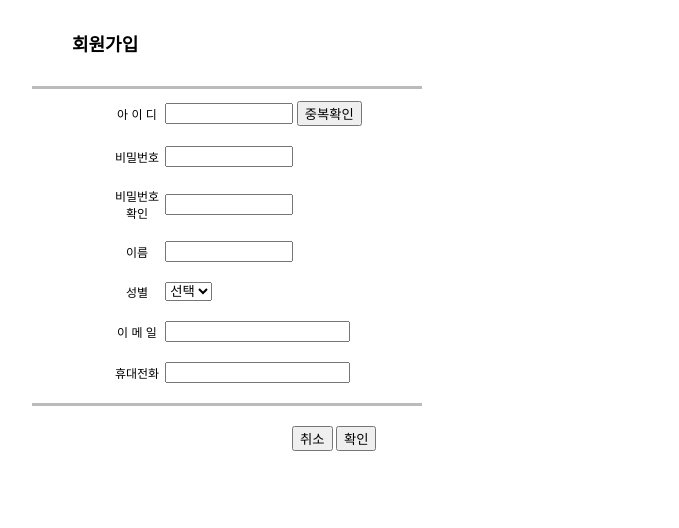
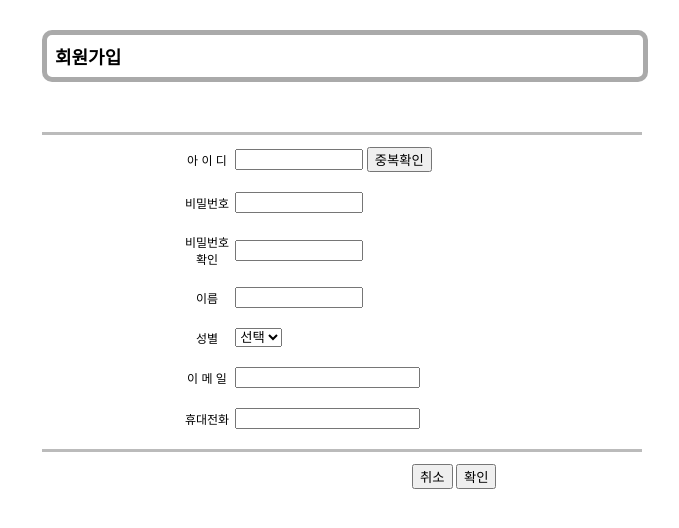
Before and after one commit to PenguinCard/Web1, a plain HTML site: page join.html in a window 1280 px wide. Shown: the whole page, without its empty margins (8-687 px from the left). Drawn offline with Linux system fonts and the light colour scheme.

Commit message:
Update join.css

```diff
--- a/css/join.css
+++ b/css/join.css
@@ -5,7 +5,11 @@ body {
     font-size: 12px;
 }
 h2 {
-    margin: 30px 0 30px 80px;
+    margin: 30px 0 0 50px;
+    width: 580px;
+    padding: 8px;
+    border: 5px solid #aaaaaa;
+    border-radius: 10px;
 }
 li {
     vertical-align: middle;
@@ -13,9 +17,9 @@ li {
     margin-bottom: 8px;
 }
 .join{
-    margin: 30px 0 20px 40px;
-    padding-left: 40px;
-    width: 350px;
+    margin: 50px 0 0 50px;
+    padding-left: 100px;
+    width: 500px;
     border-top: 3px #bbbbbb solid;
     border-bottom: 3px #bbbbbb solid;
     background-repeat: repeat-x;
@@ -28,5 +32,5 @@ li {
     width: 120px;
 }
 #btn {
-    margin-left: 260px;
+    margin-left: 380px;
 }
```
